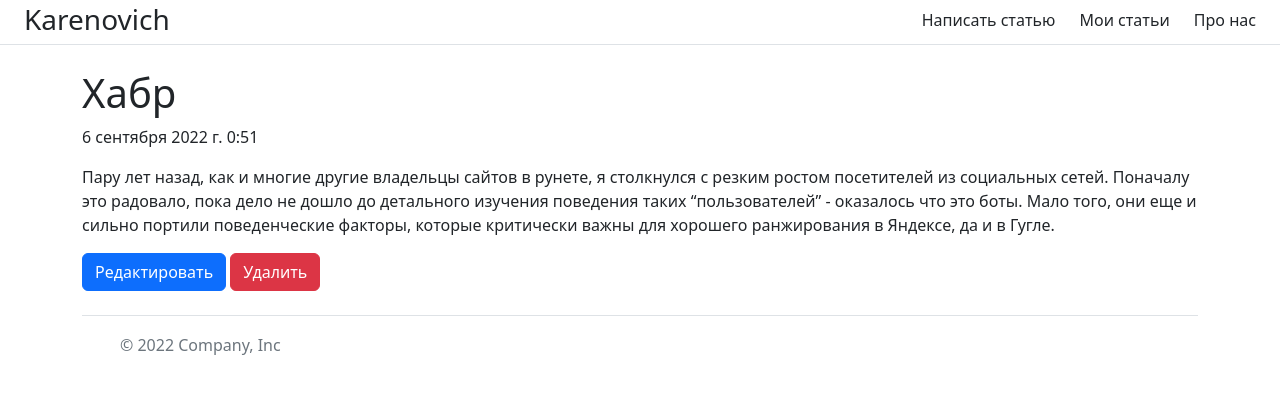
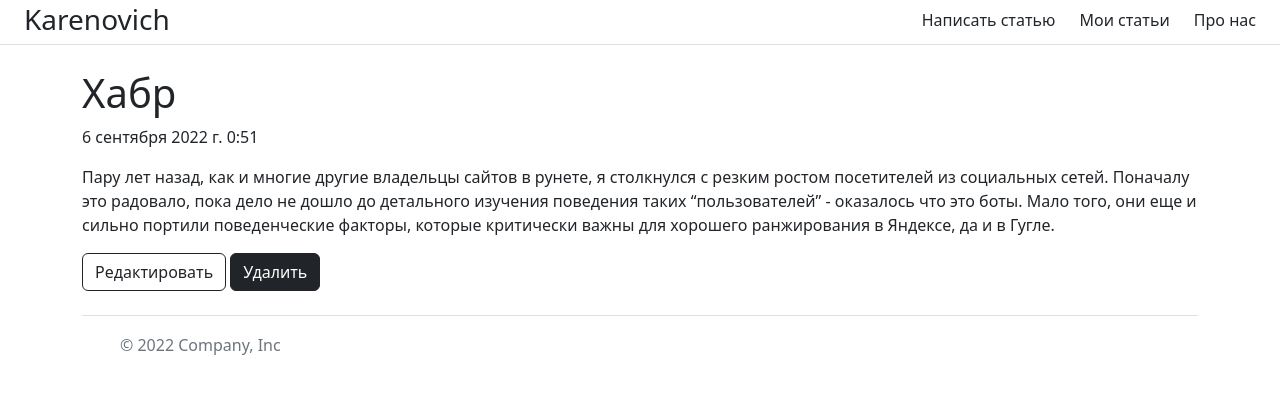
Before and after one commit to thekarenovich/web_psql, a Django app: page /news/2 in a window 1280 px wide. Shown: the top 394 px of the page. Run offline with Django 4.2, Linux system fonts and the light colour scheme; data comes from the database, SQL or seed files in the repository.

Commit message:
Update details_view.html

```diff
--- a/erik/news/templates/news/details_view.html
+++ b/erik/news/templates/news/details_view.html
@@ -9,7 +9,7 @@
         <h1>{{ article.title|linebreaksbr  }}</h1>
         <p>{{ article.date }}</p>
         <p>{{ article.full_text|linebreaksbr  }}</p>
-        <a href="{% url 'news-update' article.id %}" class="btn btn-primary">Редактировать</a>
-        <a href="{% url 'news-delete' article.id %}" class="btn btn-danger">Удалить</a>
+        <a href="{% url 'news-update' article.id %}" class="btn btn-outline-dark">Редактировать</a>
+        <a href="{% url 'news-delete' article.id %}" class="btn btn-dark">Удалить</a>
     </div>
 {% endblock %}
```
